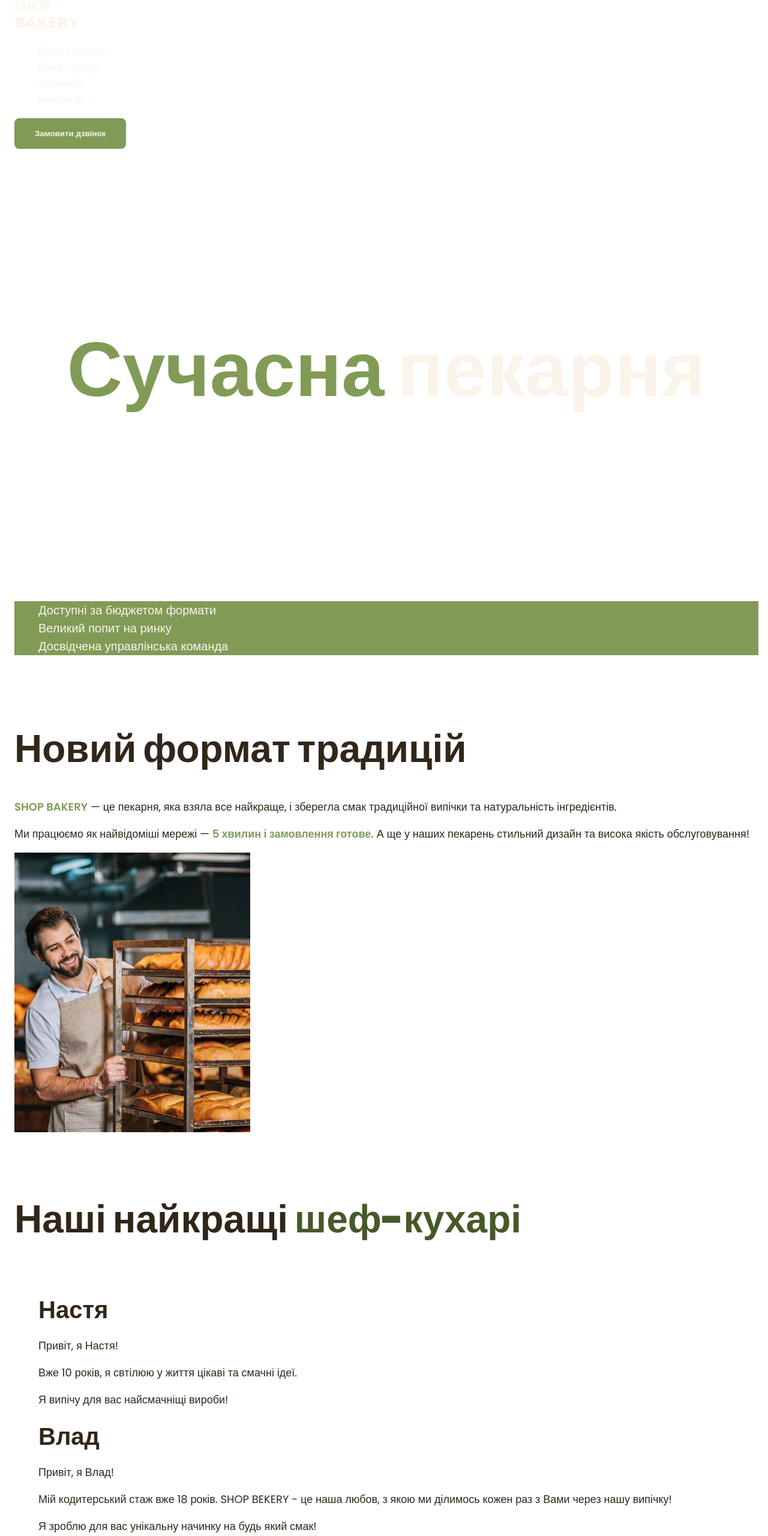
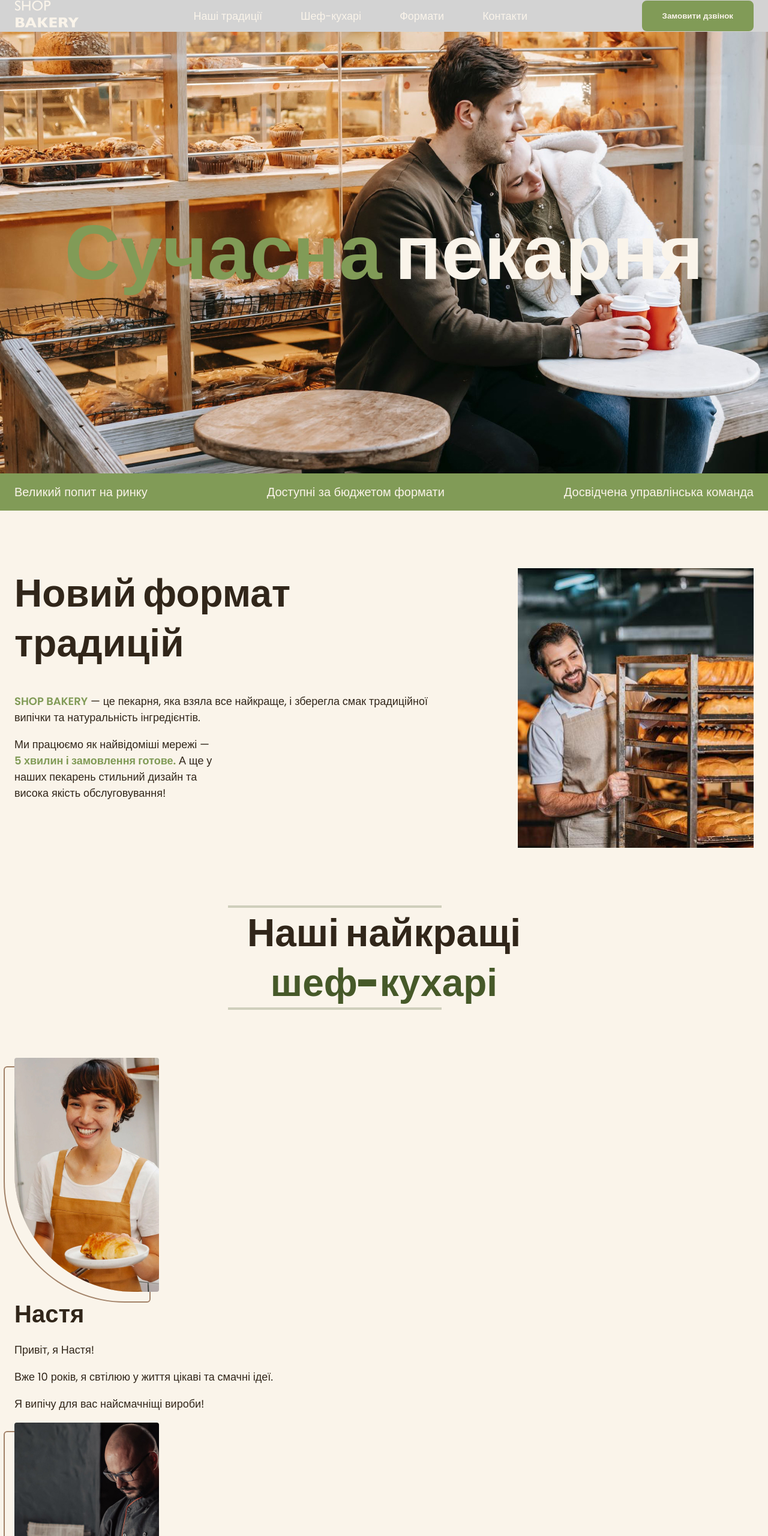
Before and after one commit to Alex3584/backery, a plain HTML site: page index.html in a window 1280 px wide. Shown: the top 2560 px of the page at 60% size. Drawn offline with Linux system fonts and the light colour scheme.

Commit message:
Add decor section

```diff
--- a/css/styles.css
+++ b/css/styles.css
@@ -34,8 +34,10 @@
 :root {
   --color-primary-dark: #31261a;
   --color-primary-light: #faf4ea;
-  --color-brand-light: #819b57;
+  --color-secondary-dark: #a28268;
+  --color-brand-normal: #819b57;
   --color-brand-dark: #465929;
+  --color-brand-light: #cfcfbc;
 }
 
 /* Base */
@@ -45,6 +47,7 @@
 
 body {
   color: var(--color-primary-dark);
+  background-color: var(--color-primary-light);
   font-family: 'Poppins', sans-serif;
   font-size: 18px;
   font-weight: 400;
@@ -67,6 +70,8 @@ address {
 }
 
 ul {
+  margin: 0;
+  padding: 0;
   list-style-type: none;
 }
 
@@ -85,7 +90,7 @@ ul {
 
 .container {
   width: 100%;
-  min-width: 1288px;
+  max-width: 1288px;
   margin: 0 auto;
   padding: 0 24px;
 }
@@ -94,8 +99,8 @@ ul {
   padding: 16px 32px;
   color: var(--color-primary-light);
   font-weight: 600;
-  background-color: var(--color-brand-light);
-  border: 2px solid var(--color-brand-light);
+  background-color: var(--color-brand-normal);
+  border: 2px solid var(--color-brand-normal);
   border-radius: 8px;
   cursor: pointer;
 }
@@ -112,13 +117,42 @@ ul {
 }
 
 .link:hover {
-  color: var(--color-brand-light);
-  font-weight: 600;
+  color: var(--color-brand-normal);
 }
+
+/* Header section */
+.header {
+  background-color: lightgray; /*remove*/
+}
+
+.header-container {
+  display: flex;
+  align-items: center;
+  gap: 40px;
+}
+
+.header-nav {
+  display: flex;
+  align-items: center;
+  flex-grow: 1;
+  gap: 40px;
+}
+
+.header-menu {
+  display: flex;
+  gap: 64px;
+  flex-grow: 1;
+  justify-content: center;
+}
+/* End Header section */
 
 /* Hero section */
 .hero-section {
   padding: 272px 0;
+  background-image: url(../images/background/hero-section-background.jpg);
+  background-repeat: no-repeat;
+  background-position: center top;
+  background-size: cover;
 }
 
 .hero-title {
@@ -130,16 +164,23 @@ ul {
 }
 
 .hero-title .accent {
-  color: var(--color-brand-light);
+  color: var(--color-brand-normal);
 }
 
 /* Advantages section */
+.advantages-section {
+  padding: 16px 0;
+  background-color: var(--color-brand-normal);
+}
+
 .advantages-list {
-  color: var(--color-primary-light);
-  background-color: var(--color-brand-light);
+  display: flex;
+  justify-content: space-between;
+  gap: 40px;
 }
 
 .advantages-item {
+  color: var(--color-primary-light);
   font-size: 20px;
   font-weight: 300;
 }
@@ -148,6 +189,10 @@ ul {
   font-size: 64px;
   font-weight: 900;
   line-height: 1.3;
+}
+
+.section-title.centered {
+  text-align: center;
 }
 
 .section-title .accent {
@@ -159,12 +204,22 @@ ul {
   padding-top: 96px;
 }
 
+.traditions-container {
+  display: flex;
+  justify-content: space-between;
+  gap: 40px;
+}
+
+.traditions-content {
+  max-width: 710px;
+}
+
 .traditions-title {
   margin-bottom: 42px;
 }
 
 .traditions-text .brand {
-  color: var(--color-brand-light);
+  color: var(--color-brand-normal);
   font-weight: 600;
 }
 
@@ -172,9 +227,28 @@ ul {
   text-transform: uppercase;
 }
 
-/* Chefs tiitle */
+.traditions-text.limited {
+  max-width: 340px;
+}
+
+/* Chefs title */
 .chefs-title {
-  margin-bottom: 80px;
+  max-width: 520px;
+  margin: 0 auto 80px;
+}
+
+.chefs-title::before,
+.chefs-title::after {
+  display: block;
+  width: 352px;
+  border: 2px solid var(--color-brand-light);
+  content: '';
+}
+
+.chef-photo {
+  border-radius: 4px 4px 4px 200px;
+  box-shadow: -16px 16px 0 0 var(--color-primary-light),
+    -16px 16px 0 2px var(--color-secondary-dark);
 }
 
 .chef-title {
@@ -184,6 +258,29 @@ ul {
 }
 
 /* Formats section */
+.formats-list {
+  display: flex;
+  flex-wrap: wrap;
+  gap: 20px;
+}
+
+.formats-item {
+  flex-basis: calc((100% - 40px) / 3);
+}
+
+.format-card {
+  height: 444px;
+  padding: 24px;
+  background-image: linear-gradient(
+    180deg,
+    rgba(49, 38, 26, 0) 55.21%,
+    rgba(49, 38, 26, 0.71) 72.92%,
+    var(--color-primary-dark) 100%
+  );
+  border: 1px solid lightgrey; /*remove*/
+  border-radius: 16px;
+}
+
 .formats-title {
   margin-bottom: 80px;
 }
@@ -202,6 +299,7 @@ ul {
   margin-bottom: 16px;
 }
 /* End Contact section */
+
 /* Footer */
 .address-link {
   color: var(--color-primary-light);
@@ -211,9 +309,18 @@ ul {
 }
 
 .address-link:hover {
-  color: var(--color-brand-light);
+  color: var(--color-brand-normal);
 }
 
 .address-copyright {
   font-size: 14px;
 }
+
+.footer {
+  background-color: var(--color-primary-dark);
+  background-image: url(../images/background/footer-background.png);
+  background-repeat: no-repeat;
+  background-size: cover;
+  background-position: center;
+}
+/* End Footer section*/
--- a/index.html
+++ b/index.html
@@ -8,15 +8,19 @@
     <link rel="stylesheet" href="./css/styles.css" />
   </head>
   <body>
-    <header>
+    <header class="header">
       <div class="container">
-        <nav>
+        <div class="header-container">
+          <nav class="header-nav">
             <!-- logo -->
             <a href="./index.html">
-            <img src="./images/icons/logo.svg" alt="Логотип сучасної пекарні" />
+              <img
+                src="./images/icons/logo.svg"
+                alt="Логотип сучасної пекарні"
+              />
             </a>
             <!-- menu -->
-          <ul>
+            <ul class="header-menu">
               <li>
                 <a class="link" href="#traditions-section">Наші традиції</a>
               </li>
@@ -28,6 +32,7 @@
           <!--замовити дзвінок -->
           <button class="button" type="button">Замовити дзвінок</button>
         </div>
+      </div>
     </header>
 
     <main>
@@ -38,41 +43,48 @@
           </h1>
         </div>
       </section>
-      <section>
+      <section class="advantages-section">
         <div class="container">
           <h2 class="visually-hidden">Наші переваги</h2>
           <ul class="advantages-list">
+            <li class="advantages-item">Великий попит на ринку</li>
             <li class="advantages-item">Доступні за бюджетом формати</li>
-            <li class="advantages-item">Великий попит на ринку</li>
             <li class="advantages-item">Досвідчена управлінська команда</li>
           </ul>
         </div>
       </section>
       <section class="traditions-section section" id="traditions-section">
         <div class="container">
-          <h2 class="traditions-title section-title">Новий формат традицій</h2>
+          <div class="traditions-container">
+            <div class="traditions-content">
+              <h2 class="traditions-title section-title">
+                Новий формат традицій
+              </h2>
               <p class="traditions-text">
-            <span class="brand uppercase">shop bakery</span> — це пекарня, яка
-            взяла все найкраще, і зберегла смак традиційної випічки та
+                <span class="brand uppercase">shop bakery</span> — це пекарня,
+                яка взяла все найкраще, і зберегла смак традиційної випічки та
                 натуральність інгредієнтів.
               </p>
-          <p class="traditions-text">
+              <p class="traditions-text limited">
                 Ми працюємо як найвідоміші мережі —
                 <span class="brand">5 хвилин і замовлення готове.</span>
                 А ще у наших пекарень стильний дизайн та висока якість
                 обслуговування!
               </p>
+            </div>
             <img src="./images/content/baker-man.jpg" alt="baker-man" />
+          </div>
         </div>
       </section>
       <section class="section" id="chefs-section">
         <div class="container">
-          <h2 class="chefs-title section-title">
+          <h2 class="chefs-title section-title centered">
             Наші найкращі <span class="accent">шеф-кухарі</span>
           </h2>
           <ul>
             <li>
               <article>
+                <img class="chef-photo" src="./images/content/nastya-chief.jpg" alt="Настя - шеф-кухар">
                 <h3 class="chef-title">Настя</h3>
                 <p>Привіт, я Настя!</p>
                 <p>Вже 10 років, я свтілюю у життя цікаві та смачні ідеї.</p>
@@ -81,6 +93,7 @@
             </li>
             <li>
               <article>
+                <img class="chef-photo" src="./images/content/vlad-chief.jpg" alt="Влад - шеф-кухар">
                 <h3 class="chef-title">Влад</h3>
                 <p>Привіт, я Влад!</p>
                 <p>
@@ -95,24 +108,24 @@
       </section>
       <section class="section" id="formats-section">
         <div class="container">
-          <h2 class="formats-title section-title">Формати</h2>
-          <ul>
-            <li>
-              <article>
+          <h2 class="formats-title section-title centered">Формати</h2>
+          <ul class="formats-list">
+            <li class="formats-item">
+              <article class="format-card">
                 <h3 class="format-title" lang="en">Walrus</h3>
                 <div class="format-text">
                   <p>Площа: до 120 м2</p>
                   <p>Меню: розширене меню</p>
                   <p>
-                    Штат: 2 продавці-касири, 2 пекарі, 2 помічники пекаря, 2
-                    офіціанти-різнороби
+                    Штат: 2 продавці-касири, 2 пекарі, 2 помічники
+                    пекаря, 2 офіціанти-різнороби
                   </p>
                   <p>Посадкові місця: є</p>
                 </div>
               </article>
             </li>
-            <li>
-              <article>
+            <li class="formats-item">
+              <article class="format-card">
                 <h3 class="format-title" lang="en">Horseshoe</h3>
                 <div class="format-text">
                   <p>Площа: до 25 м2</p>
@@ -122,8 +135,8 @@
                 </div>
               </article>
             </li>
-            <li>
-              <article>
+            <li class="formats-item">
+              <article class="format-card">
                 <h3 class="format-title" lang="en">Handlebar</h3>
                 <div class="format-text">
                   <p>Площа: до 15 м2</p>
@@ -154,7 +167,7 @@
       </section>
     </main>
 
-    <footer>
+    <footer class="footer">
       <div class="container">
         <nav>
           <!-- logo -->
```
Also changed, not shown: images/background/footer-background.png (added), images/background/hero-section-background.jpg (added), images/content/Handlebar-format.jpg (added), images/content/Horseshoe-format.jpg (added), images/content/nastya-chief.jpg (added), images/content/vlad-chief.jpg (added), images/content/walrus-format.jpg (added). Lines whose indentation alone changed are shown as unchanged.
